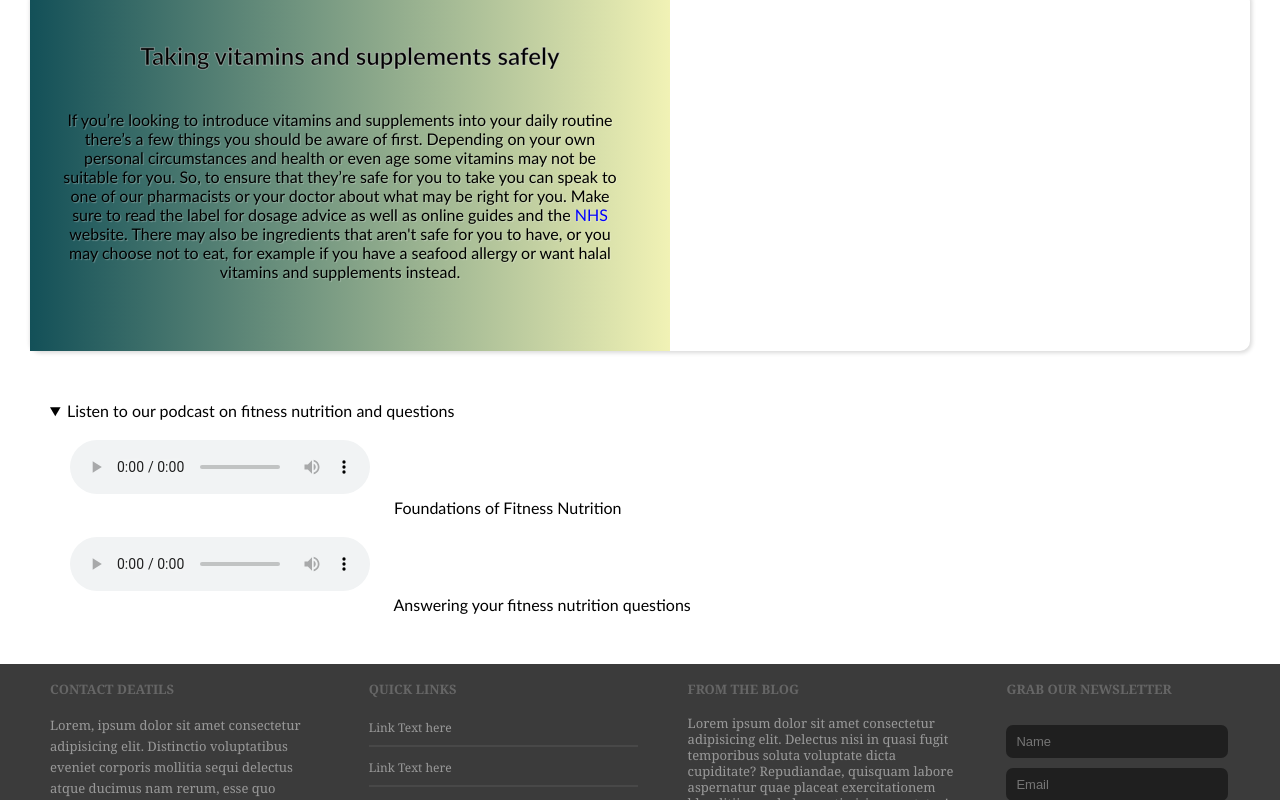
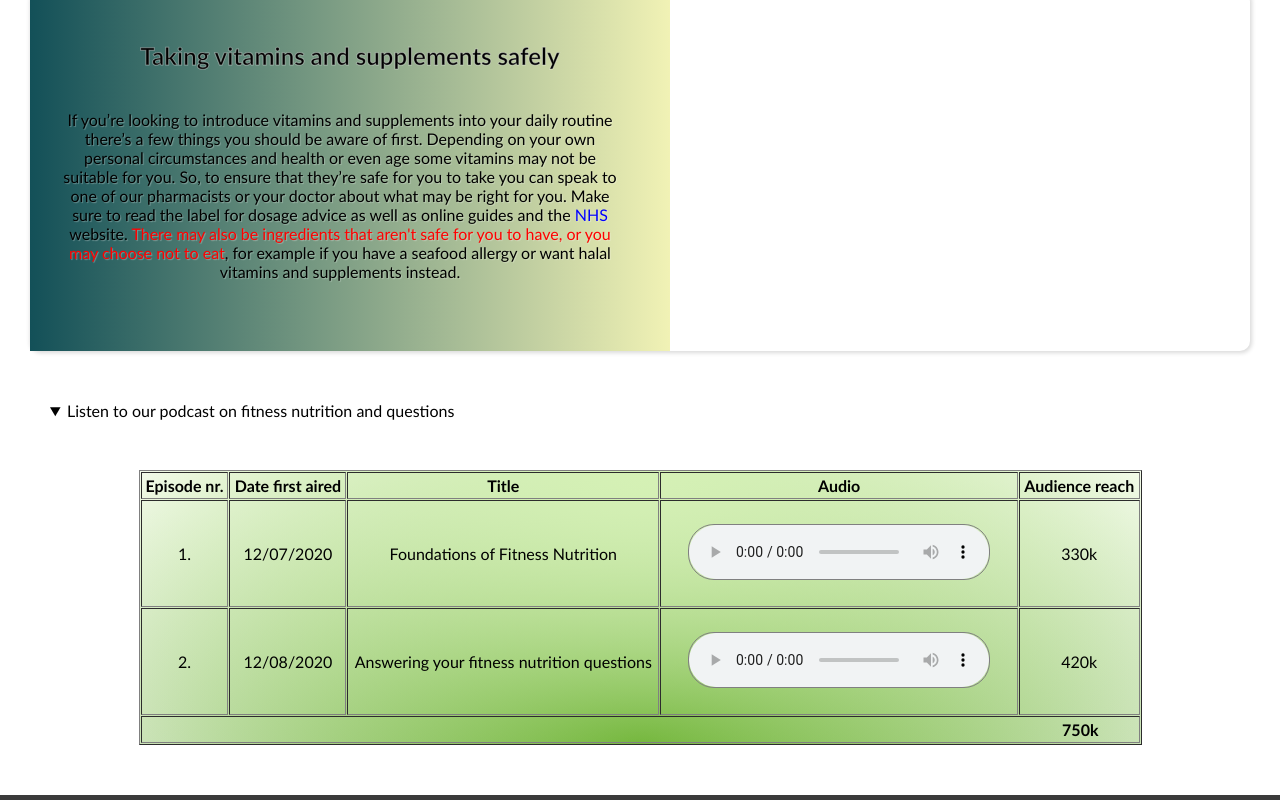
Before and after one commit to laberion/PWWW20-21_Gr11, a plain HTML site: page fitness.html in a window 1280 px wide. Both pictures are taken after a click on the heading "Listen to our podcast on fitness nutrition and questions". Shown: the part 579-1379 px from the top of the page. Drawn offline with Linux system fonts and the light colour scheme.

Commit message:
added tables,spans and more

```diff
--- a/Style/fitness.css
+++ b/Style/fitness.css
@@ -77,7 +77,10 @@ main {
     margin-top: 50px;
     -webkit-text-stroke: 1px rgba(255, 255, 255, 0.4);
     -moz-text-stroke: 1px rgba(255, 255, 255, 0.4);;
-    text-stroke:1px rgba(255, 255, 255, 0.4);
+    stroke:1px rgba(255, 255, 255, 0.4);
+}
+span{
+    color:red;
 }
 #rSide{
     position: absolute;
@@ -96,4 +99,13 @@ main {
 }
 audio{
     margin: 20px;
+    border-radius: 26px;
+    border: 1px solid grey;
 }
+table{
+    width: 85%;
+    margin: 50px auto;
+    text-align: center;
+    background: radial-gradient(ellipse at top, #d5f1b5, transparent),
+                radial-gradient(ellipse at bottom, #4d9f0c, transparent);
+}
--- a/fitness.html
+++ b/fitness.html
@@ -74,7 +74,7 @@
         <section id="safety">
             <div id="lSide">
                 <h1>Taking vitamins and supplements safely</h1>
-                <p>If you’re looking to introduce vitamins and supplements into your daily routine there’s a few things you should be aware of first. Depending on your own personal circumstances and health or even age some vitamins may not be suitable for you. So, to ensure that they’re safe for you to take you can speak to one of our pharmacists or your doctor about what may be right for you. Make sure to read the label for dosage advice as well as online guides and the  <a href="https://nhs.uk">NHS</a> website. There may also be ingredients that aren't safe for you to have, or you may choose not to eat, for example if you have a seafood allergy or want halal vitamins and supplements instead. </p>
+                <p>If you’re looking to introduce vitamins and supplements into your daily routine there’s a few things you should be aware of first. Depending on your own personal circumstances and health or even age some vitamins may not be suitable for you. So, to ensure that they’re safe for you to take you can speak to one of our pharmacists or your doctor about what may be right for you. Make sure to read the label for dosage advice as well as online guides and the  <a href="https://nhs.uk" target="blank">NHS</a> website. <span>There may also be ingredients that aren't safe for you to have, or you may choose not to eat</span>, for example if you have a seafood allergy or want halal vitamins and supplements instead. </p>
             </div>
             <div id="rSide">
             </div>
@@ -83,20 +83,50 @@
         <section id="podcast">
             <details>
                 <summary>Listen to our podcast on fitness nutrition and questions</summary>
-                <div class="podcastItem">
+                    <table border="1" cellspacing="1.3px" cellpadding="3px">
+                        <thead>
+                            <tr>
+                                <th>Episode nr.</th>
+                                <th>Date first aired</th>
+                                <th>Title</th>
+                                <th>Audio</th>
+                                <th>Audience reach</th>
+                            </tr>
+                        </thead>
+
+                        <tbody>
+                            <tr>
+                                <td>1.</td>
+                                <td>12/07/2020</td>
+                                <td>Foundations of Fitness Nutrition</td>
+                                <td>
                                     <audio controls>
                                     <source src="audioAndVideo/0s_to_180s_Foundations_of_Fitness_Nutrition___Podc.mp3" type="audio/mpeg">
                                         Your browser does not support audio files.
                                     </audio>
-                    <span>Foundations of Fitness Nutrition</span>
-                </div>
-                <div class="podcastItem">
+                                </td>
+                                <td>330k</td>
+                            </tr>
+
+                            <tr>
+                                <td>2.</td>
+                                <td>12/08/2020</td>
+                                <td>Answering your fitness nutrition questions</td>
+                                <td>
                                     <audio controls>
                                         <source src="audioAndVideo/0s_to_180s_Living_Superhuman_Fitness_Podcast_Ep_.mp3" type="audio/mpeg">
                                             Your browser does not support audio files.
                                     </audio>
-                    <span>Answering your fitness nutrition questions</span>
-                </div>
+                                </td>
+                                <td>420k</td>
+                            </tr>
+                        </tbody>
+                        <tfoot>
+                            <tr>
+                                <th align="right" style="padding-right: 40px;"colspan="5">750k</th>
+                            </tr>
+                        </tfoot>
+                    </table>
             </details>
         </section>
     </main>
```
Lines whose indentation alone changed are shown as unchanged.
